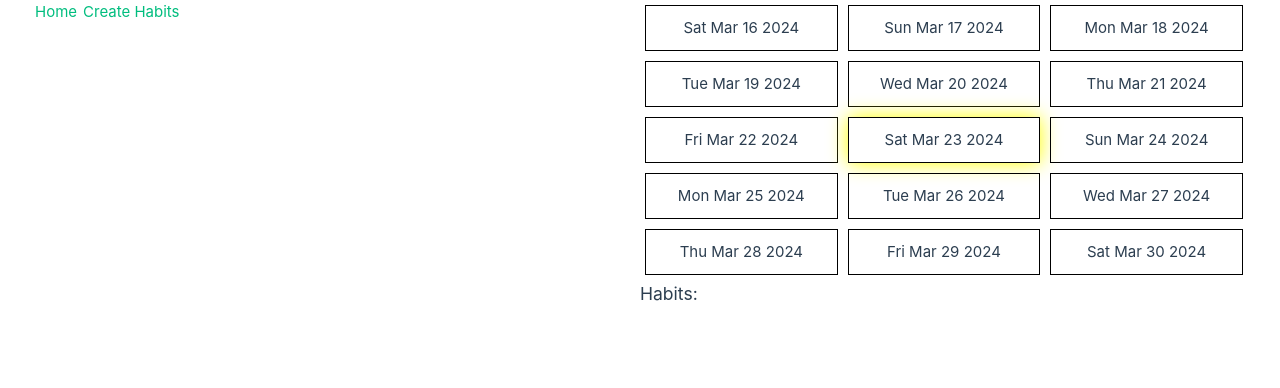
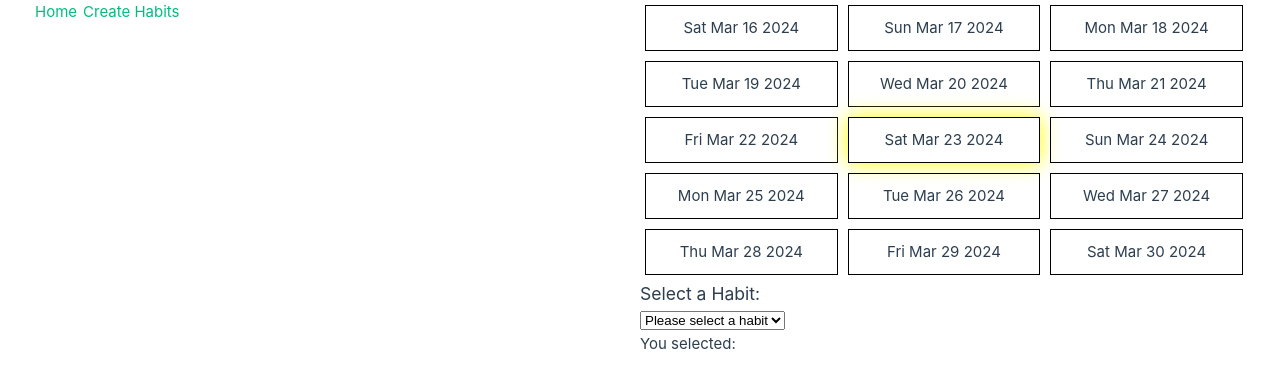
Before and after one commit to henriits/habit_tracker_vue, a Vue app in the folder habit-tracker/: page / in a window 1280 px wide. Shown: the top 388 px of the page. Built offline with nearby package versions, Linux system fonts and the light colour scheme.

Commit message:
possibility to select from created habits

```diff
--- a/habit-tracker/src/views/HomeView.vue
+++ b/habit-tracker/src/views/HomeView.vue
@@ -2,12 +2,14 @@
   <div>
     <DateSelector></DateSelector>
     <div>
-      <h3>Habits:</h3>
-      <ul>
-        <li v-for="(habit, index) in habits" :key="index">
+      <h3>Select a Habit:</h3>
+      <select v-model="selectedHabit" aria-label="selectedHabit">
+        <option disabled value="">Please select a habit</option>
+        <option v-for="(habit, index) in habits" :key="index" :value="habit.name">
           {{ habit.name }}
-        </li>
-      </ul>
+        </option>
+      </select>
+      <p>You selected: {{ selectedHabit }}</p>
     </div>
   </div>
 </template>
@@ -17,6 +19,7 @@ import { onMounted, ref } from 'vue';
 import DateSelector from "../components/DatesView.vue";
 
 const habits = ref([]);
+const selectedHabit = ref('');
 
 onMounted(() => {
   const savedHabits = localStorage.getItem('CreatedHabits');
```
